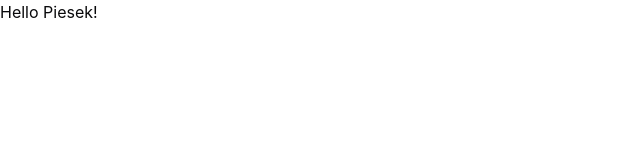
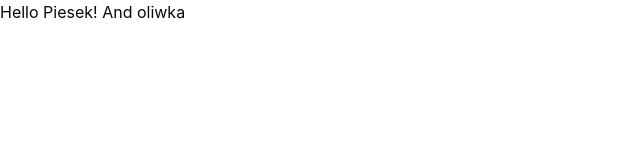
Before and after one commit to Adz1q/NextMessageFrontend, a Next.js app: page / in a window 1280 px wide. Shown: the top 160 px of the page, without its empty margins (0-640 px from the left). Built offline with nearby package versions, Linux system fonts and the light colour scheme.

Commit message:
Update greeting message to include additional text

```diff
--- a/src/app/page.tsx
+++ b/src/app/page.tsx
@@ -1,5 +1,5 @@
 export default function Home() {
   return (
-      <div>Hello Piesek!</div>
+      <div>Hello Piesek! And oliwka</div>
   );
 }
```
